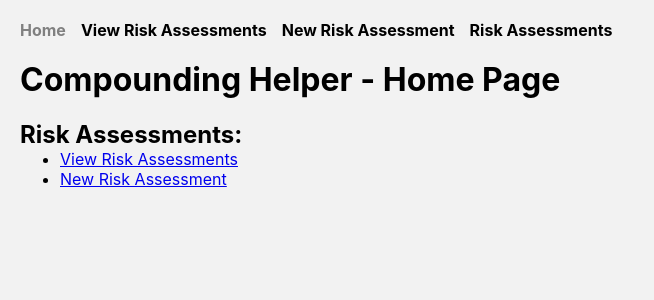
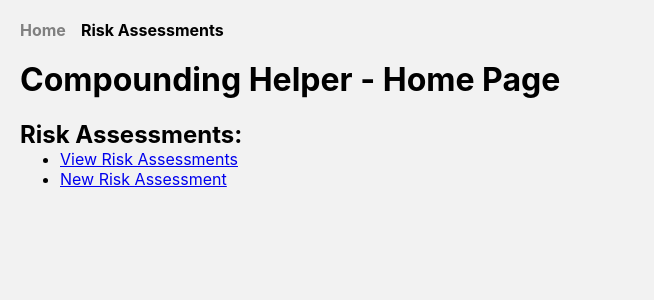
Before and after one commit to mmtandoc/compounding-helper, a Next.js app: page / in a window 1280 px wide. Shown: the top 300 px of the page, without its empty margins (0-654 px from the left). Built offline with nearby package versions, Linux system fonts and the light colour scheme.

Commit message:
Removed duplicate links in header

```diff
--- a/components/Header.tsx
+++ b/components/Header.tsx
@@ -17,16 +17,6 @@ const Header = () => {
       <Link href="/">
         <a className="bold" data-active={isActive("/")}>
           Home
-        </a>
-      </Link>
-      <Link href="/risk-assessments">
-        <a className="bold" data-active={isActive("/risk-assessments")}>
-          View Risk Assessments
-        </a>
-      </Link>
-      <Link href="/risk-assessments/new">
-        <a className="bold" data-active={isActive("/risk-assessments/new")}>
-          New Risk Assessment
         </a>
       </Link>
       <Dropdown>
```
